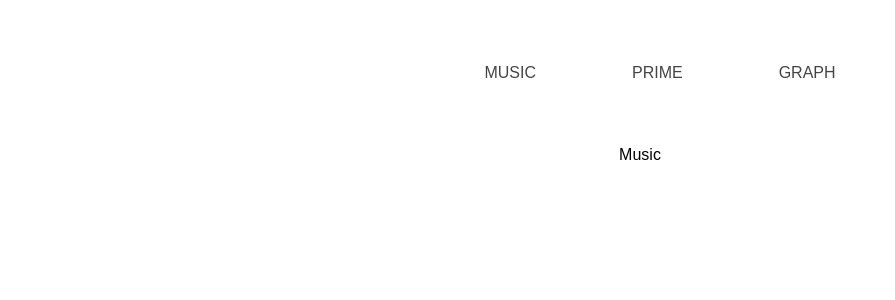
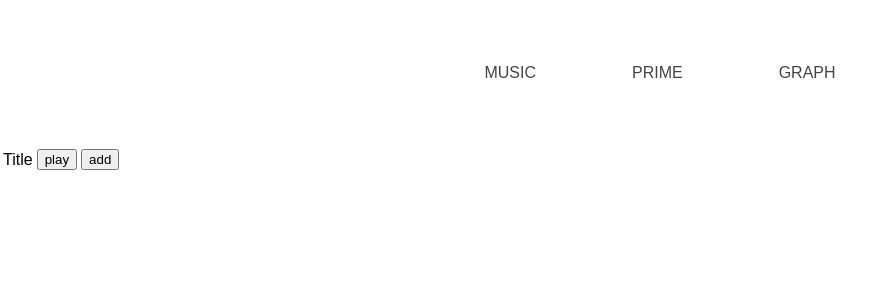
Before and after one commit to DGilian/Music-Prime-Graph-React, a React (Create React App) app in the folder my-app/: page /Music in a window 1280 px wide. Shown: the top 300 px of the page, without its empty margins (0-895 px from the left). Built offline with nearby package versions, Linux system fonts and the light colour scheme.

Commit message:
add table music

```diff
--- a/my-app/src/containers/Music.js
+++ b/my-app/src/containers/Music.js
@@ -3,9 +3,15 @@ import React, { Component } from 'react'
 export default class Music extends Component {
     render() {
         return (
-            <div>
-                <p>Music</p>
-            </div>
+            <table>
+                <tbody>
+                    <tr>
+                        <td>Title</td>
+                        <td><button>play</button></td>
+                        <td><button>add</button></td>
+                    </tr>
+                </tbody>
+            </table>
         )
     }
 }
--- a/my-app/src/containers/Prime.js
+++ b/my-app/src/containers/Prime.js
@@ -20,13 +20,12 @@ export default class Prime extends Component {
     //arrow function for binding
     handleClick = () => {
         this.setState({ result: CalcPositionPrime(this.state.input) })
-        console.log(this.state.result)
     }
 
     render() {
         return (
             <div>
-                <p>Selection du n-ième chiffre premier</p>
+                <p>Selection du n-ième chiffre premier (limité a 25)</p>
                 <input type="number" onChange={this.handleChange} />
                 <button onClick={this.handleClick}> Valider</button>
                 <p>Resultat : {this.state.result}</p>
```
